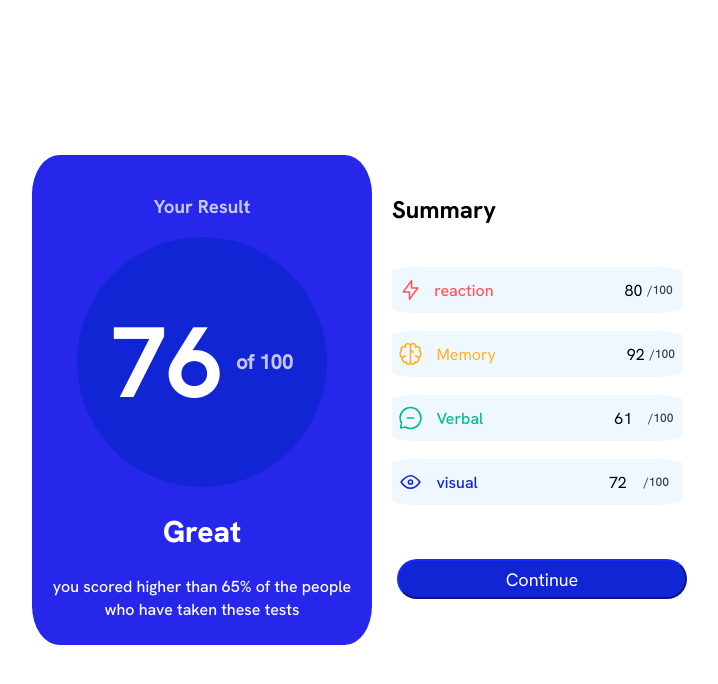
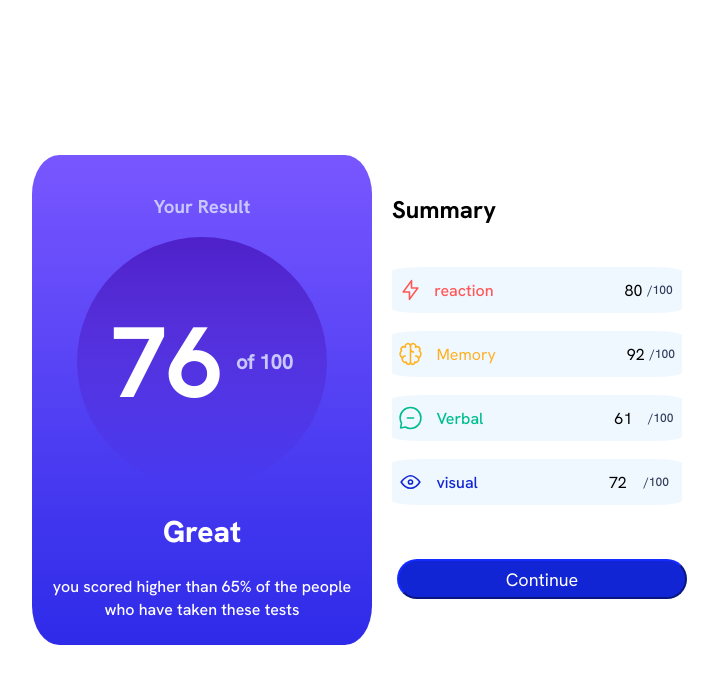
Before and after one commit to unshreif/Results-summary, a plain HTML site: page index.html in a window 1280 px wide. Shown: the whole page, without its empty margins (268-986 px from the left). Drawn offline with Linux system fonts and the light colour scheme.

Commit message:
index.html

```diff
--- a/index.html
+++ b/index.html
@@ -22,12 +22,12 @@
             box-sizing: border-box;
         }
         .m1 {
-            background-color: hsl(240, 83.83%, 53.92%);
             border-radius: 8%;
             width: 340px;
             height: 490px;
             padding: 20px;
             box-sizing: border-box;
+            background-image: linear-gradient(hsl(252, 100%, 67%),hsl(241, 81%, 54%));
         }
         .m2{
             White: hsl(0, 0%, 100%);
@@ -40,7 +40,6 @@
             border-radius: 50%;
             display: table;
         display: block;
-        background-color: white;
         padding:20px;
         border-radius: 20px;
         position: relative;
@@ -52,7 +51,7 @@
             display: flex;
             justify-content: center;
             align-items: center;
-            background-color: hsl(234, 85%, 45%);
+            background-image: linear-gradient(hsla(256, 72%, 46%, 1),hsla(241, 72%, 46%, 0));
             color: white;
             font-size: 50px;
             font-family: HankenGrotesk-Bold, sans-serif;
@@ -326,7 +325,7 @@ margin-left: 1px;
             font-family:HankenGrotesk-Variable ;
         }
         button:hover{
-            background-color: hsl(252, 100%, 67%);
+            background-color:hsl(252, 100%, 67%);
         }
 </style>
 </head>
```
